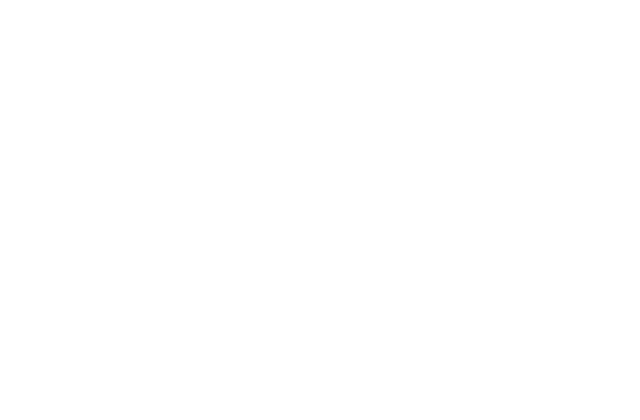
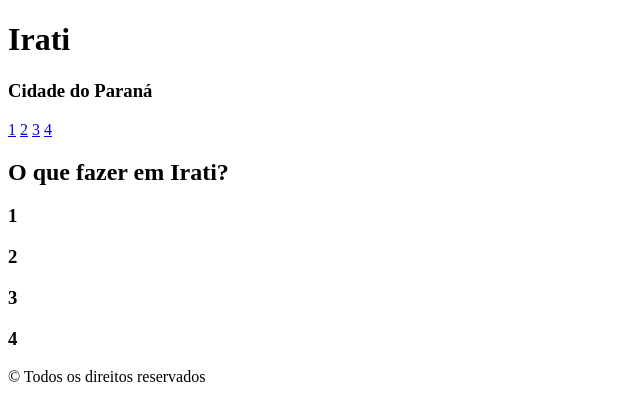
Before and after one commit to lui404notfound/Site_trabalho, a plain HTML site: page index.html in a window 1280 px wide. Shown: the whole page, without its empty margins (0-640 px from the left). Drawn offline with Linux system fonts and the light colour scheme.

Commit message:
primeiro commit
base html do index

```diff
--- a/index.html
+++ b/index.html
@@ -4,10 +4,64 @@
     <meta charset="UTF-8">
     <meta http-equiv="X-UA-Compatible" content="IE=edge">
     <meta name="viewport" content="width=device-width, initial-scale=1.0">
-    <title>Document</title>
+    <link rel="icon" href="">
+    <title>Irati</title>
     <link rel="stylesheet" href="CSS/layout.css">
 </head>
 <body>
 
+    <header>
+
+    <div class="destaque">
+
+    <h1>Irati</h1>
+    <h3>Cidade do Paraná</h3>
+
+    </div>
+
+    <nav>
+        <div class="navegação"></div>
+        <a href="#">1</a>
+        <a href="#">2</a>
+        <a href="#">3</a>
+        <a href="#">4</a>
+
+    </div>
+    </nav>
+
+    </header>
+
+    <main>
+    <div class="principal">
+    <h2>O que fazer em Irati?</h2>
+
+    <div class="amostra1">
+    <h3>1</h3>
+    </div>
+
+    <div class="amostra2">
+    <h3>2</h3>
+    </div>
+
+    <div class="amostra3">
+    <h3>3</h3>
+    </div>
+
+    <div class="amostra4">
+    <h3>4</h3>
+    </div>
+
+
+    </div>
+    </main>
+
+    <footer>
+
+        <div class="rodape">
+            <p>© Todos os direitos reservados</p>
+        </div>
+
+    </footer>
+
 </body>
 </html>
```
